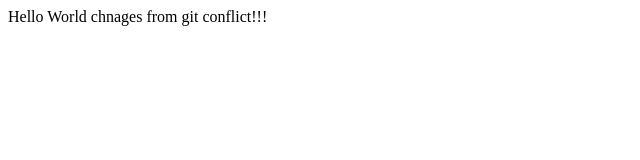
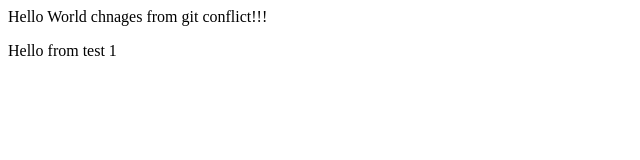
Before and after one commit to KaiserKamruzzaman/test-repo, a plain HTML site: page index.html in a window 1280 px wide. Shown: the full height of the page, 0-640 px from the left. Drawn offline with Linux system fonts and the light colour scheme.

Commit message:
test 1 first commit

```diff
--- a/index.html
+++ b/index.html
@@ -1 +1,2 @@
 <div>Hello World chnages from git conflict!!!</div>
+<p>Hello from test 1</p>
```
